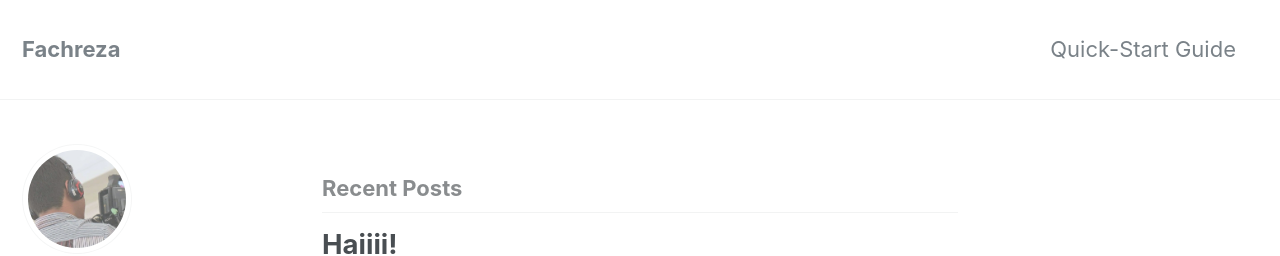
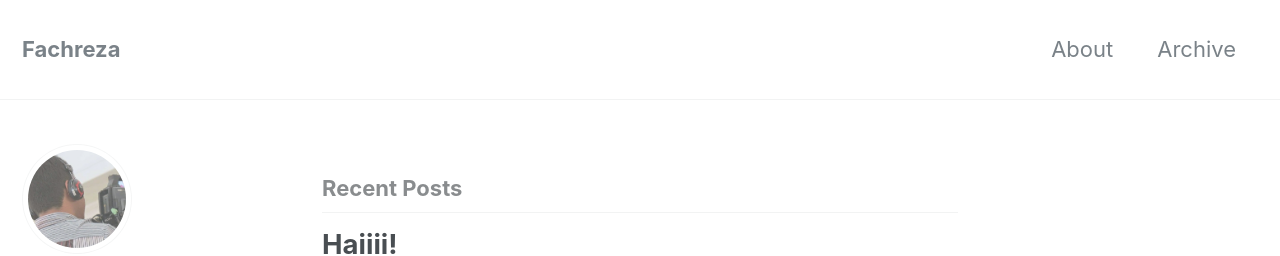
Before and after one commit to fahrz/blog, a Jekyll site: the page built from index.html, in a window 1280 px wide and 900 px high. Shown: the top 256 px of the window. Built offline with Jekyll 4.4.1, drawn with Linux system fonts in a browser that asks for light colours; the list of posts is cut into pages by our own code.

Commit message:
add navigation

```diff
--- a/_data/navigation.yml
+++ b/_data/navigation.yml
@@ -1,7 +1,9 @@
 # main links
 main:
-  - title: "Quick-Start Guide"
-    url: https://mmistakes.github.io/minimal-mistakes/docs/quick-start-guide/
+  - title: "About"
+    url: /about/
+  - title: "Archive"
+    url: /archive/
   # - title: "About"
   #   url: https://mmistakes.github.io/minimal-mistakes/about/
   # - title: "Sample Posts"
```
